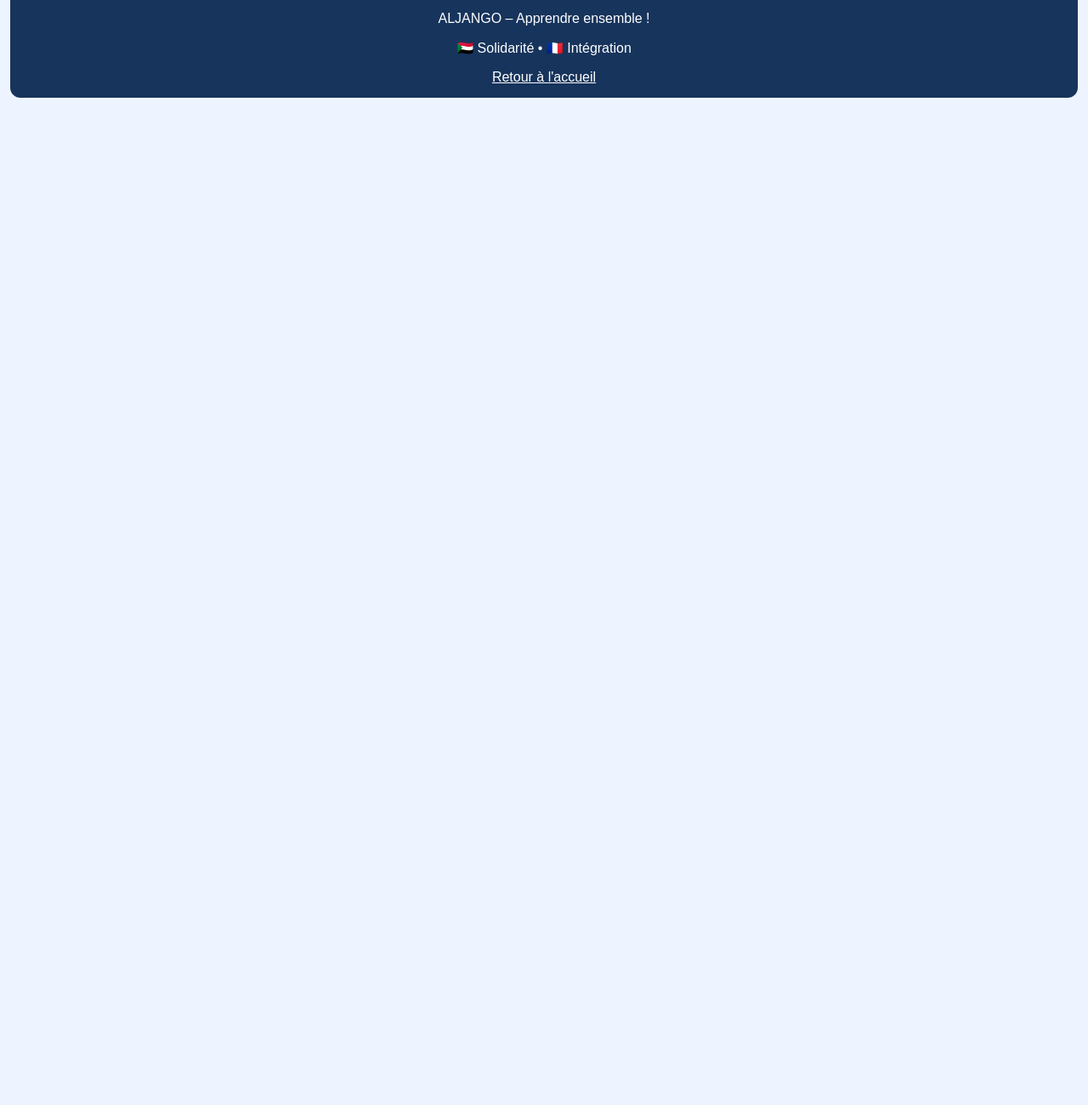
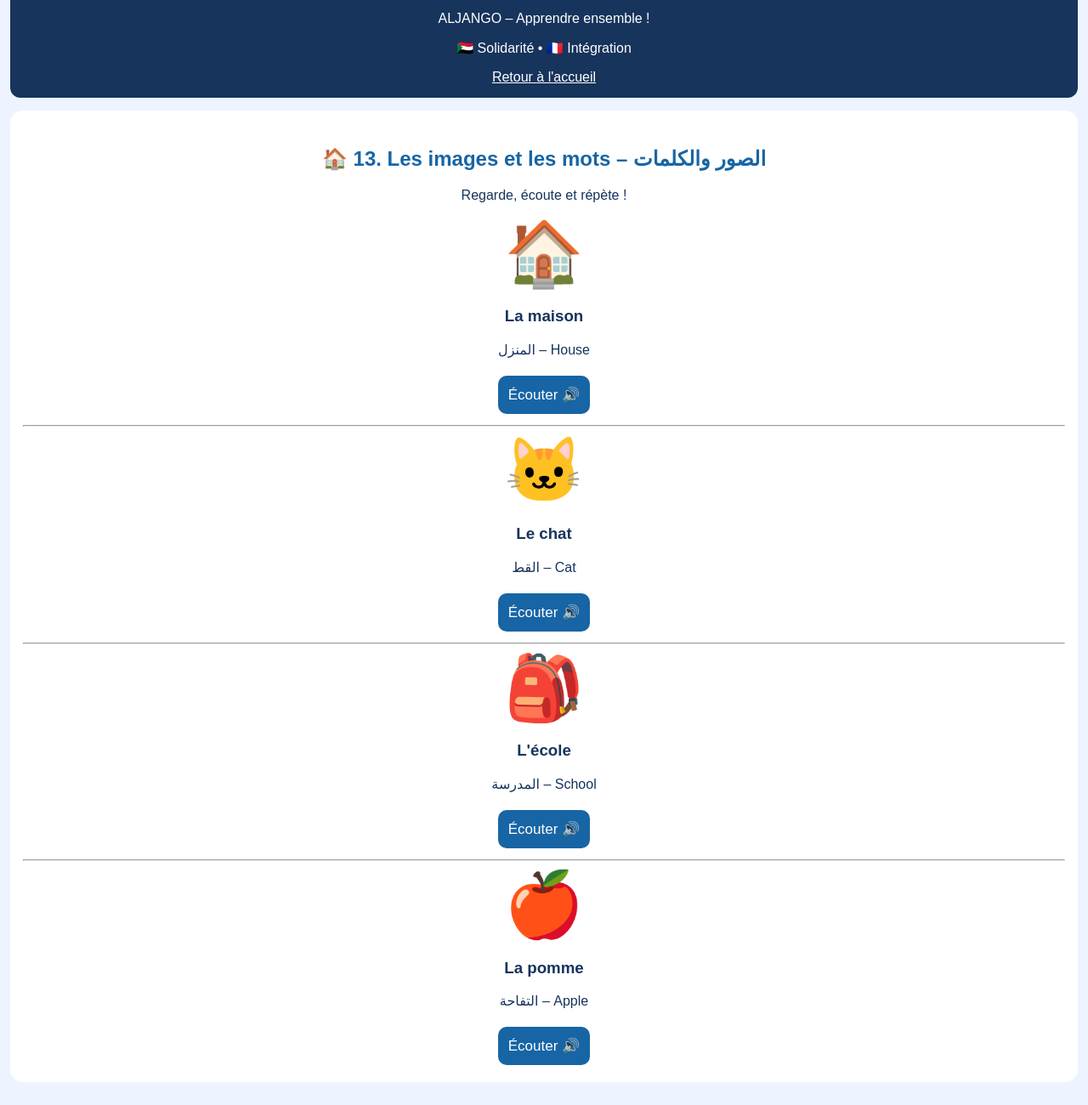
Before and after one commit to hamidabdelrahman47-star/KABA-french-, a plain HTML site: page a0.html in a window 1280 px wide. Shown: the part 4546-5846 px from the top of the page at 85% size. Before the commit the page ends 4673 px from the top, so only its background shows below. Drawn offline with Linux system fonts and the light colour scheme.

Commit message:
Update a0.html

```diff
--- a/a0.html
+++ b/a0.html
@@ -262,7 +262,38 @@ function kabaRestart() {
   document.getElementById("result").textContent = "";
   document.getElementById("answer").textContent = "";
 }
+
 </script>
 
-</body>
+</body><section>
+<h2>🏠 13. Les images et les mots – الصور والكلمات</h2>
+
+<p>Regarde, écoute et répète !</p>
+
+<div style="font-size:75px">🏠</div>
+<h3>La maison</h3>
+<p>المنزل – House</p>
+<button onclick="speak('La maison','fr-FR')">Écouter 🔊</button>
+
+<hr>
+
+<div style="font-size:75px">🐱</div>
+<h3>Le chat</h3>
+<p>القط – Cat</p>
+<button onclick="speak('Le chat','fr-FR')">Écouter 🔊</button>
+
+<hr>
+
+<div style="font-size:75px">🎒</div>
+<h3>L'école</h3>
+<p>المدرسة – School</p>
+<button onclick="speak('L’école','fr-FR')">Écouter 🔊</button>
+
+<hr>
+
+<div style="font-size:75px">🍎</div>
+<h3>La pomme</h3>
+<p>التفاحة – Apple</p>
+<button onclick="speak('La pomme','fr-FR')">Écouter 🔊</button>
+</section>
 </html>
```
